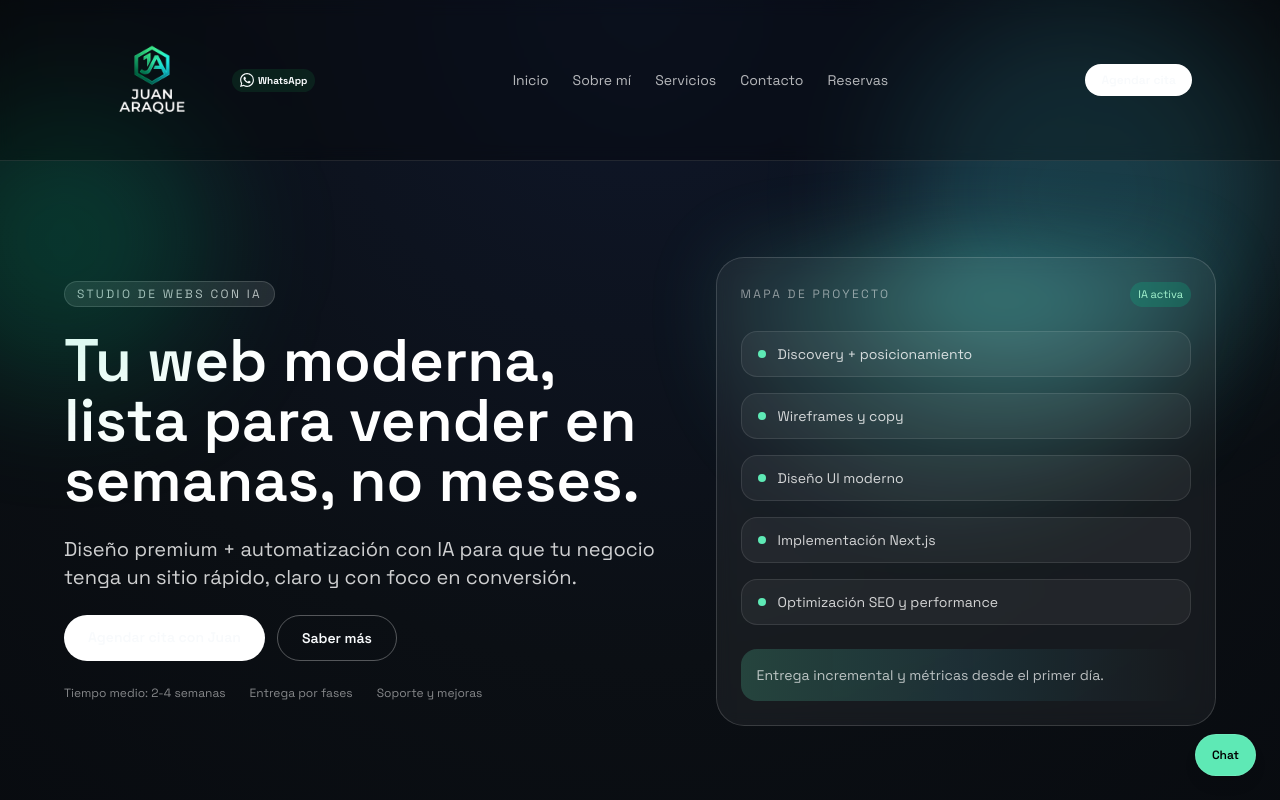
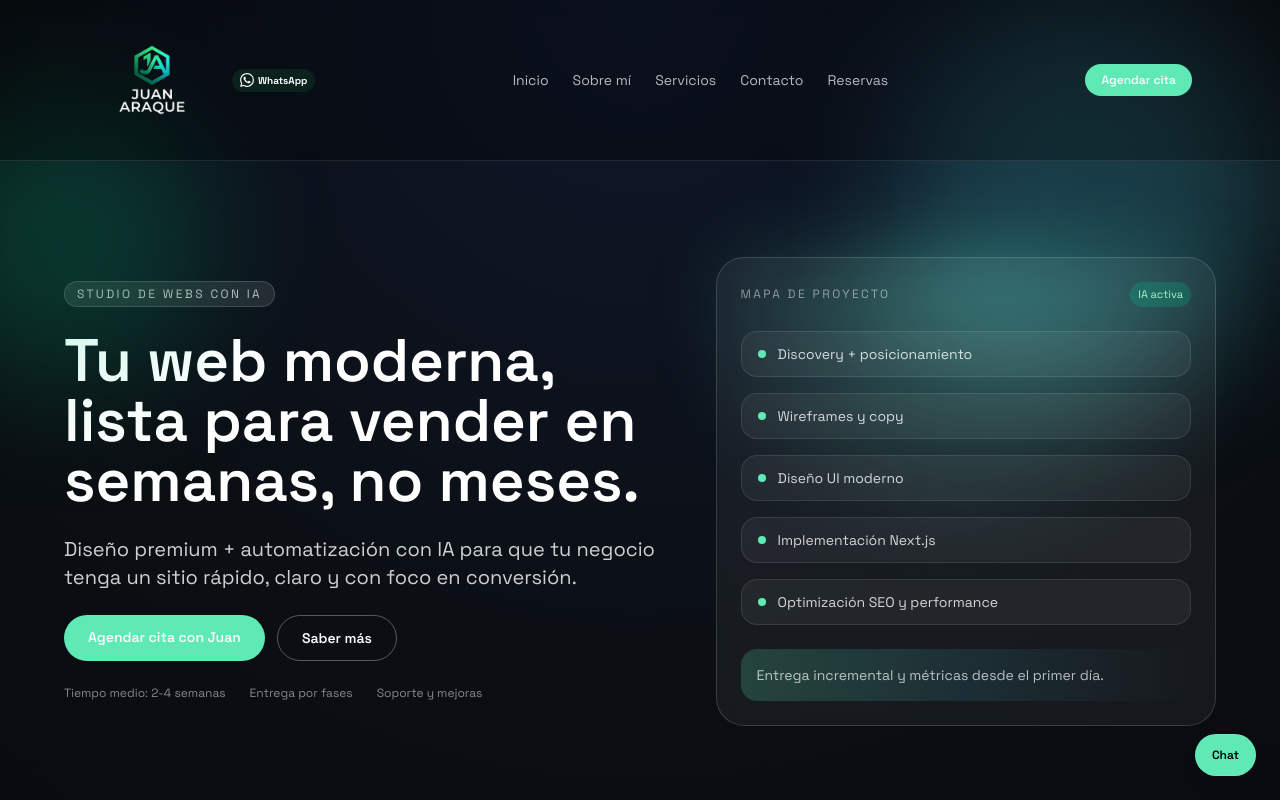
Before and after one commit to jaraque42/nextjs-boilerplate, a Next.js app: page / in a window 1280 px wide. Shown: the top 800 px of the page. Built offline with nearby package versions, Linux system fonts and the light colour scheme.

Commit message:
style: cambiar color de botones de cita a verde esmeralda para coincidir con el logo

```diff
--- a/app/components/Chatbot.tsx
+++ b/app/components/Chatbot.tsx
@@ -73,7 +73,7 @@ export default function Chatbot() {
           {sendState === "sent" && (
             <a
               href="/reservas"
-              className="mt-4 inline-flex w-full justify-center rounded-full bg-white px-4 py-2 text-xs font-semibold text-black hover:bg-white/90"
+              className="mt-4 inline-flex w-full justify-center rounded-full bg-emerald-300 px-4 py-2 text-xs font-semibold text-black hover:bg-emerald-200 transition-colors"
             >
               Agendar cita con Juan
             </a>
--- a/app/layout.tsx
+++ b/app/layout.tsx
@@ -44,7 +44,7 @@ export default function RootLayout({ children }: { children: React.ReactNode })
               </nav>
               <a
                 href="/reservas"
-                className="rounded-full bg-white px-4 py-2 text-xs font-semibold text-black"
+                className="rounded-full bg-emerald-300 px-4 py-2 text-xs font-semibold text-black hover:bg-emerald-200 transition-colors"
               >
                 Agendar cita
               </a>
--- a/app/page.tsx
+++ b/app/page.tsx
@@ -19,7 +19,7 @@ export default function Home() {
             <div className="flex flex-wrap gap-3">
               <a
                 href="/reservas"
-                className="rounded-full bg-white px-6 py-3 text-sm font-semibold text-black transition hover:translate-y-[-1px]"
+                className="rounded-full bg-emerald-300 px-6 py-3 text-sm font-semibold text-black transition hover:bg-emerald-200 hover:translate-y-[-1px]"
               >
                 Agendar cita con Juan
               </a>
```
